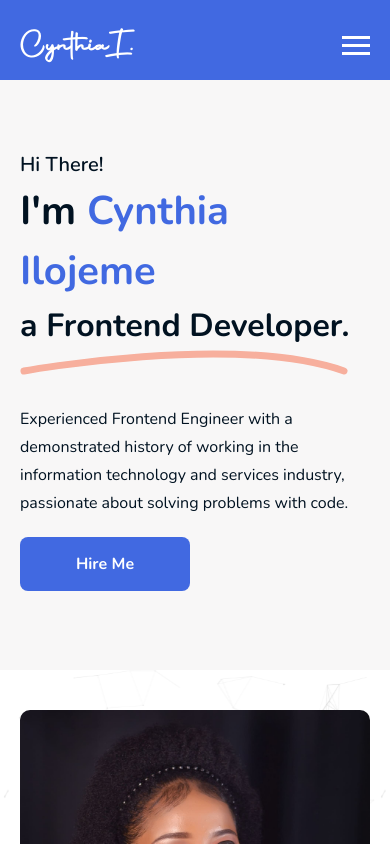
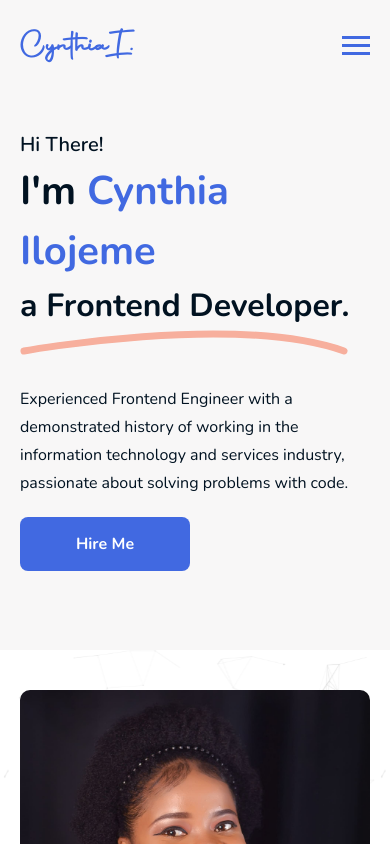
Before and after one commit to Cynthiailojeme/cynthia-react-portfolio, a React (Create React App) app: page / in a window 390 px wide. Shown: the top 844 px of the page. Built offline with nearby package versions, Linux system fonts and the light colour scheme.

Commit message:
update porfolio, resume and navbar

```diff
--- a/src/components/About.jsx
+++ b/src/components/About.jsx
@@ -27,11 +27,11 @@ const About = () => {
           towards achieving best result on each project I lay my hands on.
         </h3>
         <a
-          href="https://docs.google.com/document/d/1NLo_VVHSo2edMJxgA6YtkOM7pzfn1CKudgIDOMyrXSQ/edit?usp=sharing"
+          href="https://docs.google.com/document/d/1cbkJ-Ip-wZZdt1SfxNdyAIJBnfxphFtY2bTn3S-r-kI/edit?usp=sharing"
           target="_blank"
           rel="noreferrer"
         >
-          <button className="button-color">Resume</button>
+          <button className="button-color">View Resume</button>
         </a>
       </div>
     </div>
--- a/src/components/Header.jsx
+++ b/src/components/Header.jsx
@@ -4,44 +4,56 @@ const Header = () => {
   const [clicked, setClicked] = useState(false);
 
   const closeDropdown = () => {
-    setClicked(!clicked);
+    setClicked(false);
   };
 
   return (
-    <div className="header">
+    <div
+      className="header"
+      style={{ background: clicked && "#4169E1" }}
+    >
       <div className="header-left">
-        <a href="#home" className="portfolio-logo">
+        <a
+          href="#home"
+          className="portfolio-logo"
+          style={{ color: clicked ? "#FFFFFF" : "#4169E1" }}
+        >
           CynthiaI.
         </a>
       </div>
 
-      <input type="checkbox" id="nav-check" />
-      <div className="header-dropdown" style={{ display: clicked && "none" }}>
+      {clicked && (
+        <div className="header-dropdown">
           <a href="#about" className="header-link-1" onClick={closeDropdown}>
             About Me
           </a>
           <a
-          href="https://docs.google.com/document/d/1NLo_VVHSo2edMJxgA6YtkOM7pzfn1CKudgIDOMyrXSQ/edit?usp=sharing"
+            href="https://docs.google.com/document/d/1cbkJ-Ip-wZZdt1SfxNdyAIJBnfxphFtY2bTn3S-r-kI/edit?usp=sharing"
             target="_blank"
             rel="noreferrer"
             className="header-link-1"
           >
             Resume
           </a>
-        <a href="#portfolio" className="header-link-1" onClick={closeDropdown}>
+          <a
+            href="#portfolio"
+            className="header-link-1"
+            onClick={closeDropdown}
+          >
             Portfolio
           </a>
           <a href="#contact" className="header-link-1" onClick={closeDropdown}>
             Contact
           </a>
         </div>
+      )}
 
       <div className="header-right">
         <a href="#about" className="header-link-1">
           About Me
         </a>
         <a
-          href="https://docs.google.com/document/d/1NLo_VVHSo2edMJxgA6YtkOM7pzfn1CKudgIDOMyrXSQ/edit?usp=sharing"
+          href="https://docs.google.com/document/d/1cbkJ-Ip-wZZdt1SfxNdyAIJBnfxphFtY2bTn3S-r-kI/edit?usp=sharing"
           target="_blank"
           rel="noreferrer"
           className="header-link-1"
@@ -56,13 +68,19 @@ const Header = () => {
         </a>
       </div>
 
-      <div className="header-mid" onClick={() => setClicked(false)}>
-        <label htmlFor="nav-check">
+      {clicked ? (
+        <div className="header-mid" onClick={() => setClicked(!clicked)}>
+          <div className="header-mid-item2"></div>
+          <div className="header-mid-item2"></div>
+          <div className="header-mid-item2"></div>
+        </div>
+      ) : (
+        <div className="header-mid" onClick={() => setClicked(!clicked)}>
           <div className="header-mid-item"></div>
           <div className="header-mid-item"></div>
           <div className="header-mid-item"></div>
-        </label>
         </div>
+      )}
     </div>
   );
 };
--- a/src/components/Landing.jsx
+++ b/src/components/Landing.jsx
@@ -15,9 +15,9 @@ const Landing = () => {
         <p>Hi There!</p>
         <h1
           className="name"
-          data-aos="flip-left"
+          data-aos="fade-right"
           data-aos-easing="ease-out-cubic"
-          data-aos-duration="2000"
+          data-aos-duration="1000"
         >
           I'm <span>Cynthia Ilojeme</span>
         </h1>
--- a/src/components/Portfolio.jsx
+++ b/src/components/Portfolio.jsx
@@ -8,6 +8,7 @@ import Whispa from "../assets/whispa-1.png";
 import Letshego from "../assets/letshego.png";
 import Nibss from "../assets/nibss.png";
 import Kafene from "../assets/kafene-1.png";
+import Enyata from "../assets/enyata.png";
 import "react-slideshow-image/dist/styles.css";
 
 const Portfolio = () => {
@@ -23,36 +24,43 @@ const Portfolio = () => {
 
   const projects = [
     {
+      title: "NIBSS Sandbox",
+      alt: "A screenshot of NIBSS Sandbox website",
+      image: Nibss,
+      info: "Payment platform that enables users to apply virtually and get certication for NIP and POS applications.",
+      url: "https://vi-nibsssandbox.nibss-plc.com.ng/",
+    },
+    {
+      title: "Kafene",
+      alt: "A screenshot of Kafene website",
+      image: Kafene,
+      info: "A digital web and app-based lease to own platform that underwrites, approves, and enables payment in less than 5 minutes.",
+      url: "https://kafene.com/",
+    },
+    {
+      title: "Enyata",
+      alt: "A screenshot of Enyata website",
+      image: Enyata,
+      info: "Official website for Enyata, a technology company providing engineering-as-a-service solutions at scale to organizations across multiple industries.",
+      url: "https://enyata.com/",
+    },
+    {
       title: "Tonote",
-      alt: "tonote",
+      alt: "A screenshot of website",
       image: Tonote,
       info: "An online signing platform that helps you notarise documents and swear affidavits virtually.",
       url: "https://www.gettonote.com/",
     },
     {
-      title: "Kafene",
-      alt: "kafene",
-      image: Kafene,
-      info: "A digital web and app-based lease to own platform that underwrites, approves, and enables payment in less than 5 minutes.",
-      url: "https://merchant.kafene.com/",
-    },
-    {
-      title: "NIBSS Sandbox",
-      alt: "nibss",
-      image: Nibss,
-      info: "Payment platform that enables users to apply virtually and get certication for NIP and POS applications.",
-      url: "https://vi-nibsssandbox.nibss-plc.com.ng/",
-    },
-    {
       title: "Whispa Health",
-      alt: "whispa",
+      alt: "A screenshot of whispa Admin Dashboard",
       image: Whispa,
       info: "Admin dashboard for a mobile application that provides young people with private, even anonymous access to Sexual and Reproductive Health (SRH) information.",
       url: "https://dashboard.whispahealth.com/",
     },
     {
       title: "Letshego SMS Hub",
-      alt: "letshego",
+      alt: "A screenshot of Letshego SMS Hub Admin dashboard",
       image: Letshego,
       info: "Admin dashboard for the managemeent of SMS being sent by providers from various countries.",
       url: null,
@@ -60,13 +68,13 @@ const Portfolio = () => {
   ];
 
   const properties = {
-    duration: 3000,
+    duration: 5000,
     slidesToShow: 1,
     slidesToScroll: 1,
     autoplay: true,
     pauseOnHover: true,
     canSwipe: false,
-    indicators: false,
+    indicators: true,
     arrows: true,
     prevArrow: (
       <div className="carousel-item" onClick={() => back()}>
@@ -90,9 +98,6 @@ const Portfolio = () => {
 
       <div
         className="portfolio-section"
-        data-aos="zoom-in"
-        data-aos-easing="linear"
-        data-aos-duration="1000"
       >
         <Slide ref={slideRef} {...properties}>
           {projects.map((item, index) => (
--- a/src/sass/home.scss
+++ b/src/sass/home.scss
@@ -97,21 +97,32 @@
     align-items: center;
   }
 
-  #nav-check {
-    display: none;
-  }
-
   .header-mid {
     display: none;
     cursor: pointer;
     transition: all 0.5s ease-out;
 
-    &-item {
+    &-item,
+    &-item2 {
       width: 28px;
       height: 3px;
       margin: 0 0 5px 0;
+      background: $portfolio-deep;
+      transition: all 0.5s ease-out;
+    }
+
+    &-item2:first-child {
       background: $portfolio-white;
-      transition: all 0.5s ease-out;
+      transform: rotate(45deg) translate(5px, 5px);
+    }
+
+    &-item2:nth-child(2) {
+      opacity: 0;
+    }
+
+    &-item2:nth-child(3) {
+      background: $portfolio-white;
+      transform: rotate(-45deg) translate(7px, -6px);
     }
   }
 
@@ -430,8 +441,8 @@
     justify-content: center;
 
     &-item {
-      width: 48px;
-      height: 48px;
+      width: 40px;
+      height: 40px;
       background: $portfolio-deep;
       border-radius: 50%;
       display: flex;
@@ -545,8 +556,13 @@
   }
 
   .header {
-    background: $portfolio-deep;
+    background: $portfolio-background;
     padding: 15px 20px 0 20px;
+
+    .portfolio-logo {
+      font-size: 30px !important;
+      line-height: 31px !important;
+    }
 
     .header-mid {
       display: block;
@@ -556,7 +572,7 @@
       display: none;
     }
 
-    #nav-check:checked ~ .header-dropdown {
+    .header-dropdown {
       position: absolute;
       background: $portfolio-deep;
       top: 100%;
@@ -599,20 +615,6 @@
         }
       }
     }
-
-    #nav-check:checked ~ .header-mid {
-      .header-mid-item:first-child {
-        transform: rotate(45deg) translate(5px, 5px);
-      }
-
-      .header-mid-item:nth-child(2) {
-        opacity: 0;
-      }
-
-      .header-mid-item:nth-child(3) {
-        transform: rotate(-45deg) translate(7px, -6px);
-      }
-    }
   }
 
   .landing {
@@ -622,6 +624,7 @@
     min-height: 600px;
     background: none;
     background-size: cover;
+    margin-top: 50px;
 
     &-left {
       width: 100%;
@@ -764,10 +767,4 @@
   .landing-left-underlay {
     margin-left: 0px;
   }
-
-  .portfolio-logo {
-    color: $portfolio-white;
-    font-size: 30px !important;
-    line-height: 31px !important;
-  }
 }
```
Also changed, not shown: 1 other file (tests, documents, lock files or other folders). Lines whose indentation alone changed are shown as unchanged.
